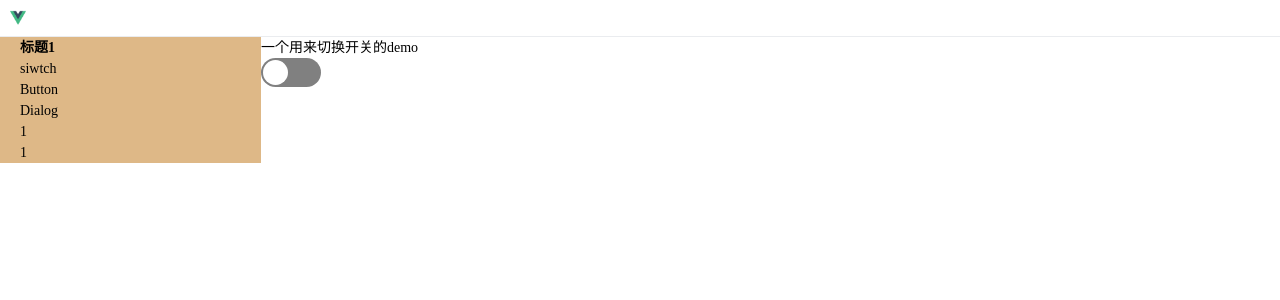
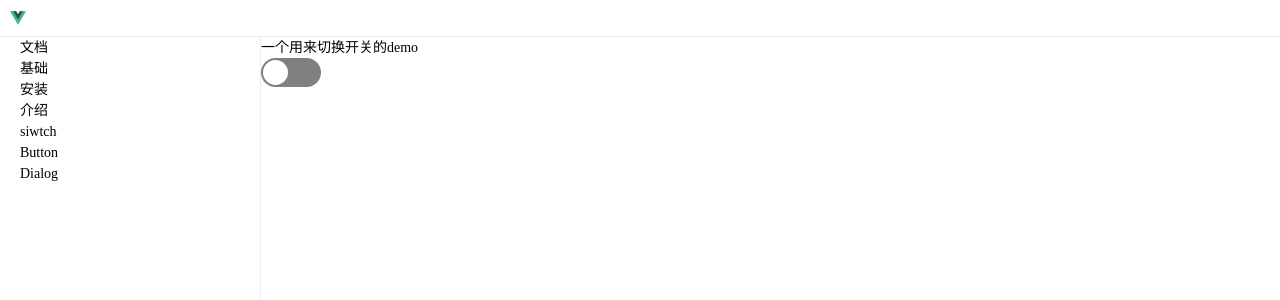
Before and after one commit to Riccco/bloom, a Vue app: page /#/doc in a window 1280 px wide. Shown: the top 300 px of the page. Built offline with nearby package versions, Linux system fonts and the light colour scheme.

Commit message:
语义化HTML文件

```diff
--- a/src/App.vue
+++ b/src/App.vue
@@ -9,7 +9,7 @@ export default {
   name: 'App',
   setup(){
     const width = document.documentElement.clientWidth
-    const asideVsbile = ref(width >= 500 ? true : false)
+    const asideVsbile = ref(width >= 500)
     provide('xxx',asideVsbile)
     router.afterEach(()=> {
       if(width <= 500){
--- /dev/null
+++ b/src/components/Drawer.vue
@@ -0,0 +1,46 @@
+<template>
+  <aside class="doc-nav" v-if="asideVisible">
+    <nav>
+      <div>文档</div>
+    </nav>
+      <ul>
+        <section>
+          <p>基础</p>
+          <ul>
+            <li>安装</li>
+            <li>介绍</li>
+            <li>
+              <router-link to="/doc/switch">siwtch</router-link>
+            </li>
+            <li>
+              <router-link to="/doc/button">Button</router-link>
+            </li>
+            <li>
+              <router-link to="/doc/dialog">Dialog</router-link>
+            </li>
+          </ul>
+        </section>
+
+      </ul>
+  </aside>
+</template>
+
+<script lang="ts">
+  export default {
+    props:['asideVisible']
+  }
+</script>
+
+<style lang="scss">
+.doc-nav {
+  height: 100vh;
+  width: 261px;
+  position: fixed;
+  overflow-x: auto;
+  padding-left: 20px;
+  padding-right: 10px;
+  background-color: #fff;
+  z-index: 2;
+  border-right: 1px solid #eaecef;
+}
+</style>
--- a/src/components/TopNav.vue
+++ b/src/components/TopNav.vue
@@ -13,7 +13,6 @@ export default {
     const asideVisible = inject<Ref<boolean>>('xxx')
     const toggleMenu = () => {
       asideVisible.value = !asideVisible.value
-      console.log(typeof asideVisible)
     }
     return {toggleMenu}
   }
--- a/src/views/Doc.vue
+++ b/src/views/Doc.vue
@@ -2,25 +2,8 @@
   <div>
     <top-nav class="_top-nav" />
     <div class="doc-box">
-      <div class="doc-nav" v-if="asideVisible">
-        <div>
-          <h3>标题1</h3>
-          <ul>
-            <li>
-              <router-link to="/doc/switch">siwtch</router-link>
-            </li>
-            <li>
-              <router-link to="/doc/button">Button</router-link>
-            </li>
-            <li>
-              <router-link to="/doc/dialog">Dialog</router-link>
-            </li>
-            <li>1</li>
-            <li>1</li>
-          </ul>
-        </div>
-      </div>
 
+      <drawer :asideVisible="asideVisible" />
       <div class="doc-content">
         <router-view />
       </div>
@@ -31,8 +14,10 @@
 <script lang="ts">
 import { inject, Ref } from 'vue'
 import TopNav from "../components/TopNav.vue";
+import Drawer from '../components/Drawer.vue'
+
 export default {
-  components: { TopNav },
+  components: { TopNav,Drawer },
   setup() {
     const asideVisible = inject<Ref<boolean>>("xxx");
     return {asideVisible}
@@ -46,7 +31,7 @@ export default {
   //   display: none;
   // }
   .doc-content{
-     margin-left: 0px !important;
+     margin-left: 0 !important;
   }
 }
 ._top-nav {
@@ -57,16 +42,7 @@ export default {
   max-height: 100vh;
   display: flex;
 }
-.doc-nav {
-  max-height: 100vh;
-  box-sizing: border-box;
-  width: 261px;
-  position: fixed;
-  overflow-x: auto;
-  padding-left: 20px;
-  padding-right: 10px;
-  background-color: burlywood;
-}
+
 .doc-content {
   height: 100vh;
   margin-left: 261px;
--- a/src/views/Home.vue
+++ b/src/views/Home.vue
@@ -26,7 +26,7 @@ export default {
 
 <style lang="scss">
 @function vw($px) {
-  @return ($px / 750) * 100vw;
+  @return $px / 750 * 100vw;
 }
   .main{
     padding-top: 32px;
```
Also changed, not shown: 1 other file (tests, documents, lock files or other folders).
